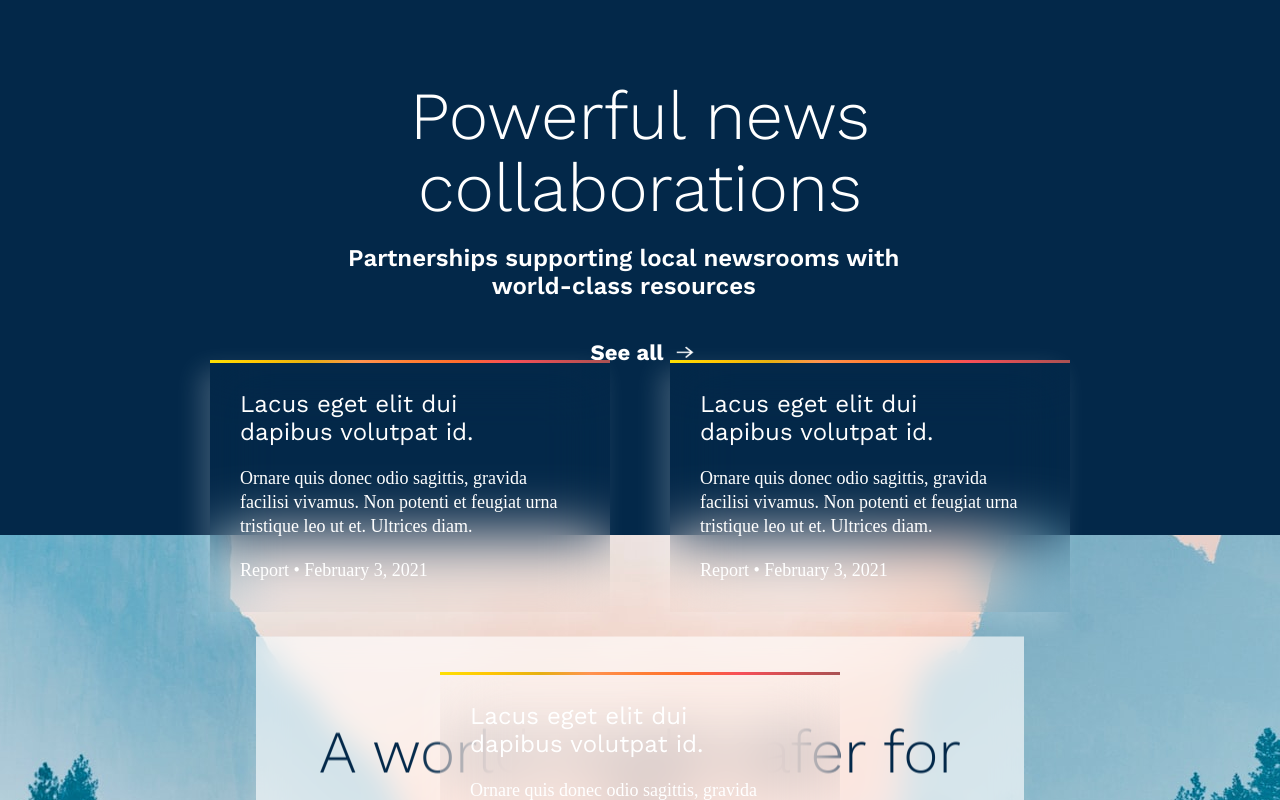
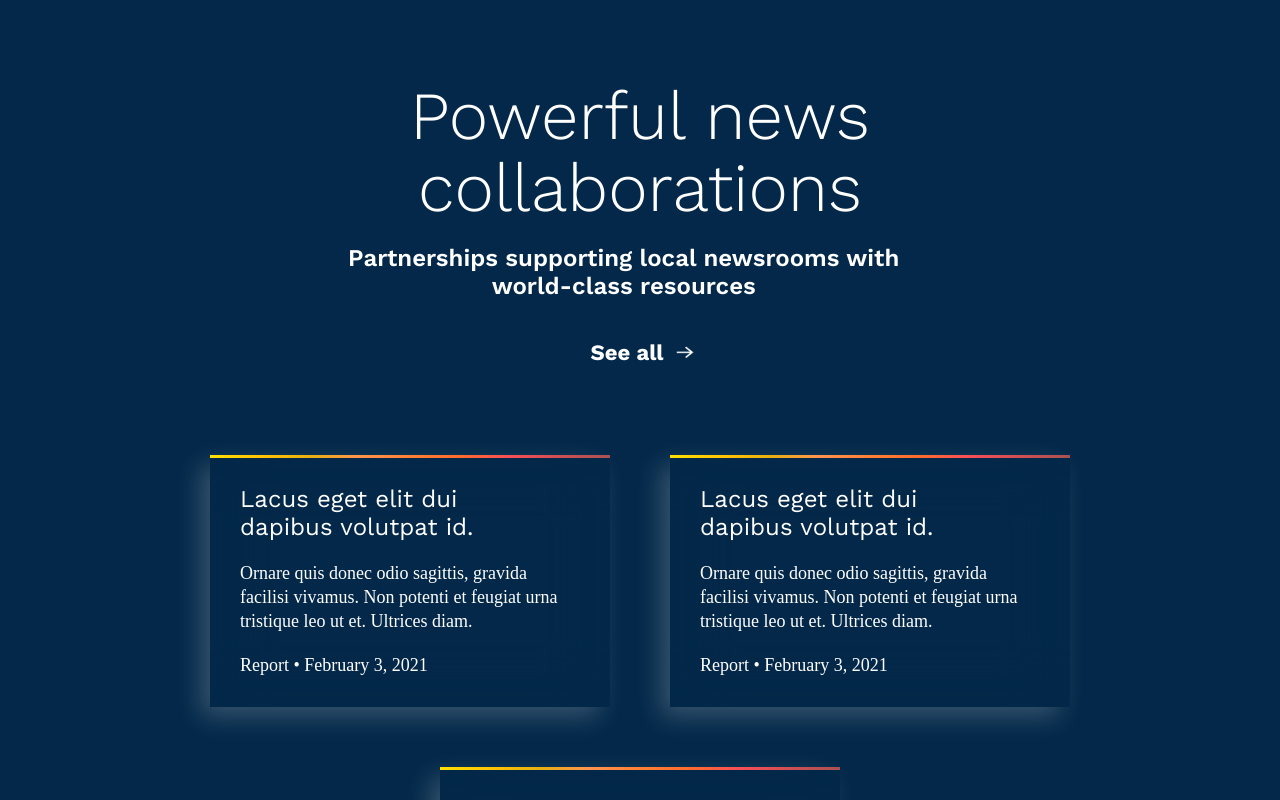
Before and after one commit to algomachine007/css-challenge, a Next.js app: page / in a window 1280 px wide. Shown: the top 800 px of the page. Built offline with nearby package versions, Linux system fonts and the light colour scheme; a web font is replaced by a local one.

Commit message:
refactoring

```diff
--- a/components/banner/banner.module.scss
+++ b/components/banner/banner.module.scss
@@ -1,16 +1,16 @@
 @use "@styles/config/variables" as variable;
 @use "@styles/config/mixins" as mixin;
 .container {
-  /* box-model */
+  /* position and layout */
   @include mixin.center;
   @include mixin.colFlex;
 
   width: 85%;
-
+  /* box-model */
   padding: 20px;
   color: variable.$blue-primary;
 
-  /* White Tint 65% */
+  /* display and visibility */
   background: variable.$bannerBg;
   box-shadow: variable.$banner-shadow;
   backdrop-filter: blur(15px);
--- a/components/bottom/bottom.module.scss
+++ b/components/bottom/bottom.module.scss
@@ -1,18 +1,27 @@
+@use "@styles/config/variables" as variable;
+@use "@styles/config/mixins" as mixin;
+
 .wrapper {
+  /* position and layout */
   height: 60vh;
 
   h2,
   h4 {
-    color: #032849;
+    /* typography */
+    color: variable.$blue-primary;
     text-align: center;
+
+    /* box-model */
     margin: 20px auto;
   }
   h4 {
+    /* typography */
     font-weight: 600;
   }
 }
 
 .landingImage {
+  /* position and layout */
   height: 100px;
   z-index: 0;
 }
--- a/components/button/button.module.scss
+++ b/components/button/button.module.scss
@@ -2,16 +2,20 @@
 @use "@styles/config/mixins" as mixin;
 
 .button {
+  /* position and layout */
   display: inline-block;
   background: transparent;
   border: none;
   color: variable.$white;
   cursor: pointer;
+
+  /* box-model */
   padding: 20px 0;
 
   @include mixin.btnText;
 
   span {
+    /* box-model */
     margin-left: 5px;
   }
 }
--- a/components/card/card.module.scss
+++ b/components/card/card.module.scss
@@ -2,11 +2,12 @@
 @use "@styles/config/mixins" as mixin;
 
 .card {
+  /* position and layout */
   position: relative;
-
   @include mixin.colFlex;
   justify-content: flex-end;
   align-items: flex-start;
+  /* box-model */
   padding: 30px;
   gap: 20px;
   max-width: 400px;
@@ -14,15 +15,18 @@
   backdrop-filter: blur(30px);
 
   h4 {
+    /* position and layout */
     max-width: 70%;
   }
 }
 
 .adornment {
+  /* position and layout */
   position: absolute;
   left: 0;
   top: 0%;
   height: 3px;
+  width: 100%;
+  /* display and visibility */
   background: variable.$card-gradient;
-  width: 100%;
 }
--- a/components/top/top.module.scss
+++ b/components/top/top.module.scss
@@ -1,31 +1,42 @@
+@use "@styles/config/mixins" as mixin;
+@use "@styles/config/variables" as variable;
+
 .wrapper {
-  background-color: #032849;
+  background-color: variable.$blue-primary;
 
   &__upper {
+    /* position and layout */
     max-width: 650px;
     text-align: center;
+    height: auto;
+    /* box-model */
     margin-bottom: 70px;
-    height: auto;
 
-    @media screen and (min-width: 1300px) {
+    @media #{variable.$lg-tablet-and-up} {
+      /* position and layout */
       position: relative;
+      /* display and visibility */
       height: 45vh;
     }
 
     h4 {
+      /* box-model */
       margin: 20px 0;
       width: 95%;
+      /* typography */
       font-weight: 600;
     }
   }
 
   &__lower {
+    /* display and visibility */
     display: flex;
     flex-flow: row wrap;
     gap: 60px;
     justify-content: center;
 
-    @media screen and (min-width: 1200px) {
+    @media #{variable.$lg-tablet-and-up} {
+      /* position and layout */
       position: absolute;
       top: 45%;
       z-index: 2;
--- a/pages/api/hello.ts
+++ /dev/null
@@ -1,13 +0,0 @@
-// Next.js API route support: https://nextjs.org/docs/api-routes/introduction
-import type { NextApiRequest, NextApiResponse } from 'next'
-
-type Data = {
-  name: string
-}
-
-export default function handler(
-  req: NextApiRequest,
-  res: NextApiResponse<Data>
-) {
-  res.status(200).json({ name: 'John Doe' })
-}
--- a/styles/config/_variables.scss
+++ b/styles/config/_variables.scss
@@ -12,6 +12,9 @@ $banner-shadow: -10px 10px 20px rgba(255, 255, 255, 0.1);
 //media queries
 
 $xsmall-and-up: "screen and (min-width : 600px)";
+$tablet-and-up: "screen and (min-width : 768px)";
+$md-tablet-and-up: "screen and (min-width : 1200px)";
+$lg-tablet-and-up: "screen and (min-width : 1300px)";
 
 // fonts
 $main-font: "Work Sans", sans-serif;
```
Also changed, not shown: components/layout/sectionWrapper/sectionWrapper.module.scss (+6 -1 lines).
